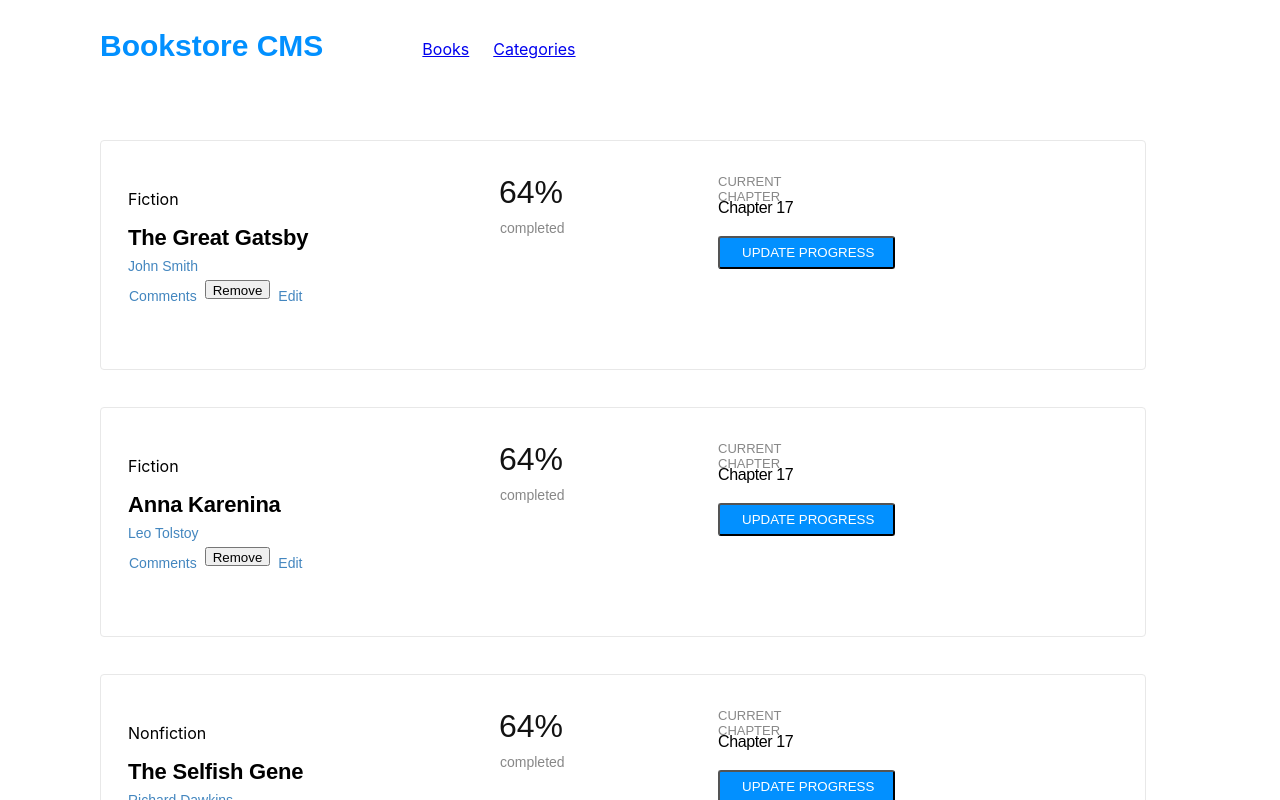
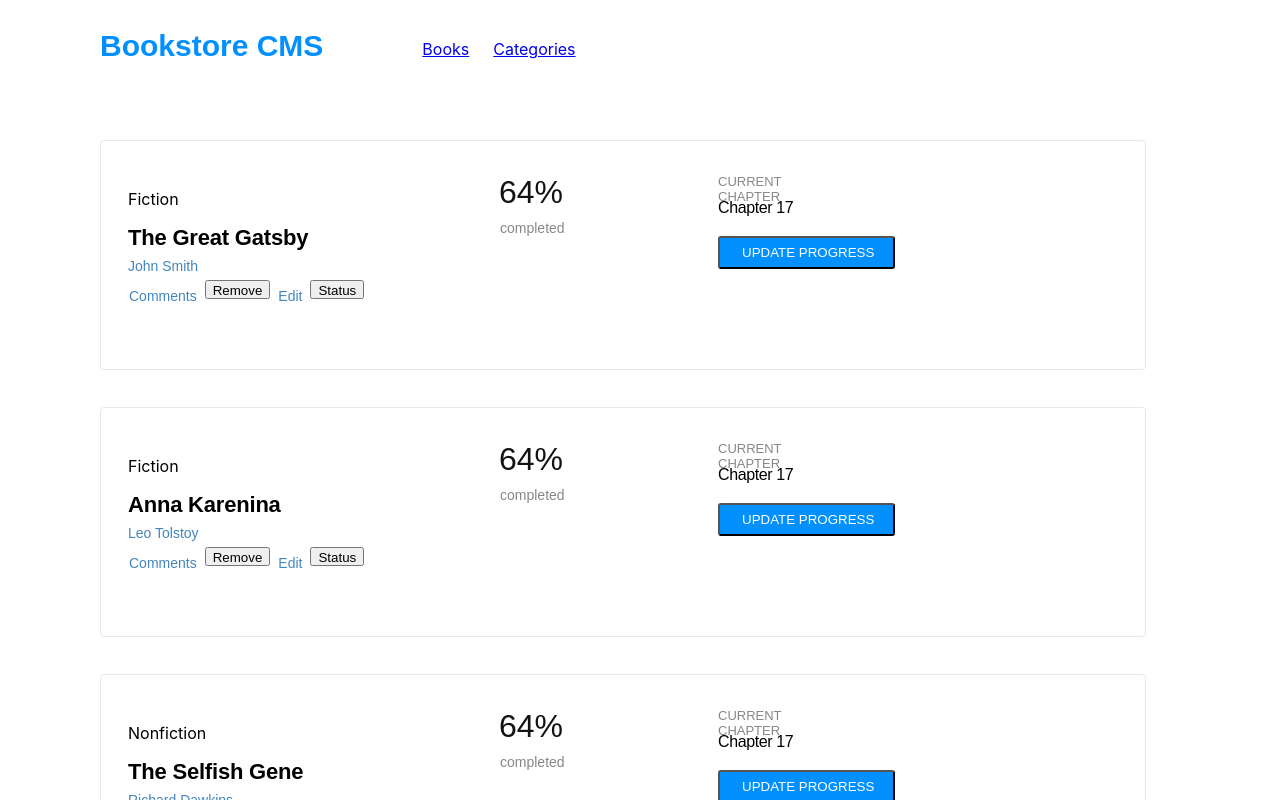
Before and after one commit to flemton/bookstore, a React (Create React App) app: page / in a window 1280 px wide. Shown: the top 800 px of the page. Built offline with nearby package versions, Linux system fonts and the light colour scheme.

Commit message:
Add check status action

```diff
--- a/src/components/Book.js
+++ b/src/components/Book.js
@@ -1,13 +1,13 @@
 import PropTypes from 'prop-types';
 import { useDispatch } from 'react-redux';
-import { removeBook } from '../redux/books/booksSlice';
+import { checkStatus, removeBook } from '../redux/books/booksSlice';
 import Form from './Form';
 import books from './books';
 
 const Books = () => (
   <div>
     {books.map((book) => (
-      <Book title={book.title} category={book.category} author={book.author} progress="64%" chapter="Chapter 17" id={book.item_id} key={book.item_id} />
+      <Book title={book.title} category={book.category} author={book.author} progress="64%" chapter="Chapter 17" id={book.id} key={book.id} />
     ))}
     <Form />
   </div>
@@ -28,6 +28,7 @@ const Book = ({
           <li>Comments</li>
           <button type="button" onClick={() => dispatch(removeBook({ id }))}>Remove</button>
           <li>Edit</li>
+          <button type="button" className="status-btn" onClick={() => dispatch(checkStatus({ id }))}>Status</button>
         </ul>
       </div>
       <div>
--- a/src/components/books.js
+++ b/src/components/books.js
@@ -1,18 +1,18 @@
 const books = [
   {
-    item_id: 'item1',
+    id: 'item1',
     title: 'The Great Gatsby',
     author: 'John Smith',
     category: 'Fiction',
   },
   {
-    item_id: 'item2',
+    id: 'item2',
     title: 'Anna Karenina',
     author: 'Leo Tolstoy',
     category: 'Fiction',
   },
   {
-    item_id: 'item3',
+    id: 'item3',
     title: 'The Selfish Gene',
     author: 'Richard Dawkins',
     category: 'Nonfiction',
--- a/src/redux/books/booksSlice.js
+++ b/src/redux/books/booksSlice.js
@@ -13,14 +13,18 @@ const booksSlice = createSlice({
   reducers: {
     addBook: (state, action) => {
       state.books.push(action.payload);
-      console.log(action.payload, action);
     },
     removeBook: (state, action) => ({
-      books: state.books.filter((book) => book.item_id !== action.payload),
+      ...state,
+      books: state.books.filter((book) => book.id !== action.payload),
+    }),
+    checkStatus: (state, action) => ({
+      ...state,
+      books: state.books.find((book) => book.id === action.payload.id),
     }),
   },
 });
 
-export const { removeBook, addBook } = booksSlice.actions;
+export const { removeBook, addBook, checkStatus } = booksSlice.actions;
 
 export default booksSlice.reducer;
```
